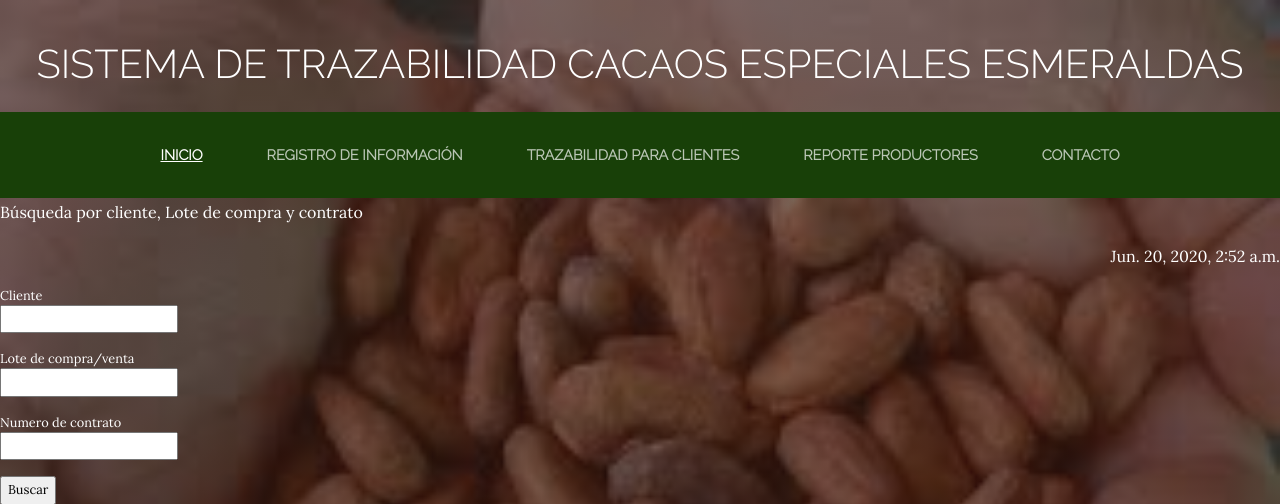
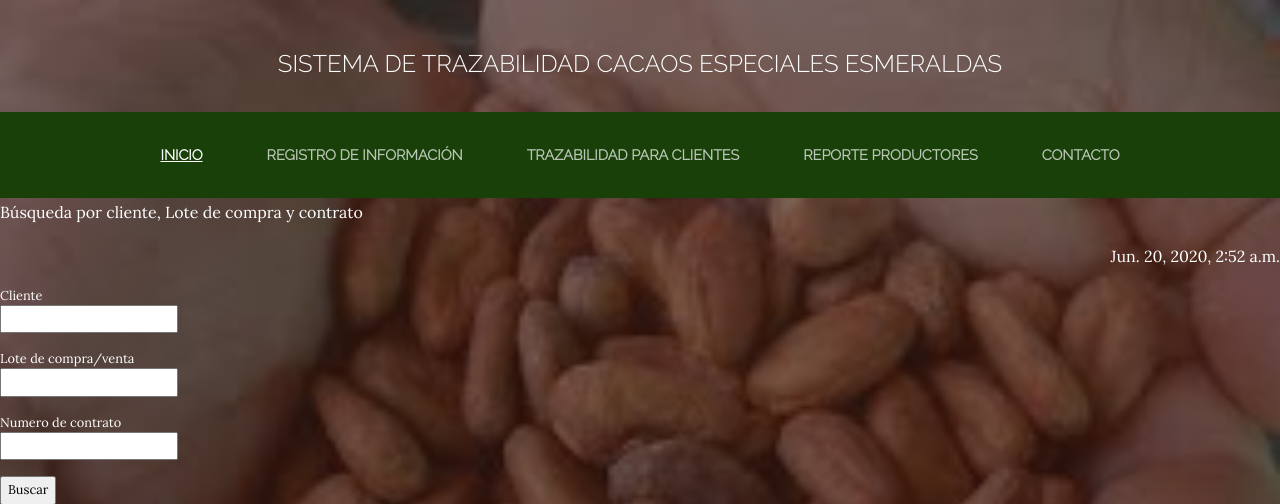
Before and after one commit to daalroar/Trazabilidad_esmeraldas, a Django app: page /filtrar/ in a window 1280 px wide. Shown: the top 504 px of the page. Run offline with Django 3.2, Linux system fonts and the light colour scheme; some libraries are stand-ins or nearby versions.

Commit message:
letra de header principal

```diff
--- a/Registro/static/Registro/css/gestion.css
+++ b/Registro/static/Registro/css/gestion.css
@@ -44,7 +44,7 @@ p {
 /*Sistema de Trazabilidad Cacaos Especiales tamaño de la letra*/
 
 .site-heading .site-heading-lower {
-  font-size: 2.5rem;
+  font-size: 1.5rem;
   font-weight: 100;
   line-height: 4rem; /*ancho de la banda que contiene el site heading*/
 }
```
